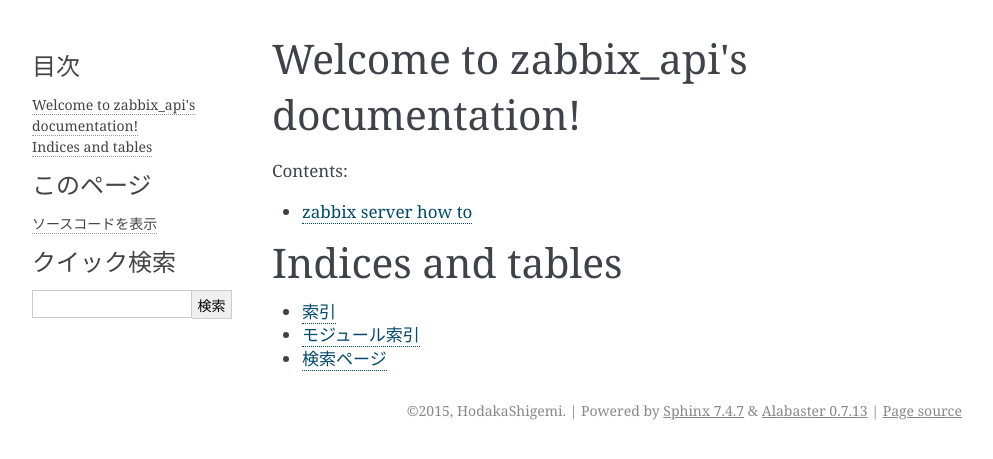
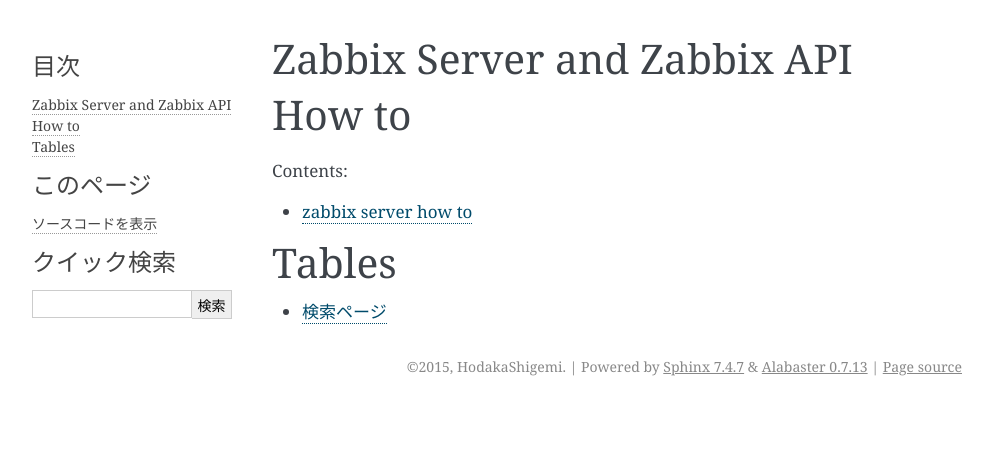
Before and after one commit to HodakaShigemi/zabbix_api, a Sphinx documentation site: the page built from doc/index.rst, in a window 1280 px wide. Shown: the top 459 px of the page, without its empty margins (148-1141 px from the left). Built offline with Sphinx 7.4.7, drawn with Linux system fonts in a browser that asks for light colours; pages that are not in the unit, such as notebooks, are missing from menus.

Commit message:
Update index.rst

```diff
--- a/doc/index.rst
+++ b/doc/index.rst
@@ -3,8 +3,8 @@
    You can adapt this file completely to your liking, but it should at least
    contain the root `toctree` directive.
 
-Welcome to zabbix_api's documentation!
-======================================
+Zabbix Server and Zabbix API How to
+=================================================
 
 Contents:
 
@@ -14,9 +14,7 @@
    zabbix_server
    zabbix_api
 
-Indices and tables
+Tables
 ==================
 
-* :ref:`genindex`
-* :ref:`modindex`
 * :ref:`search`
```
